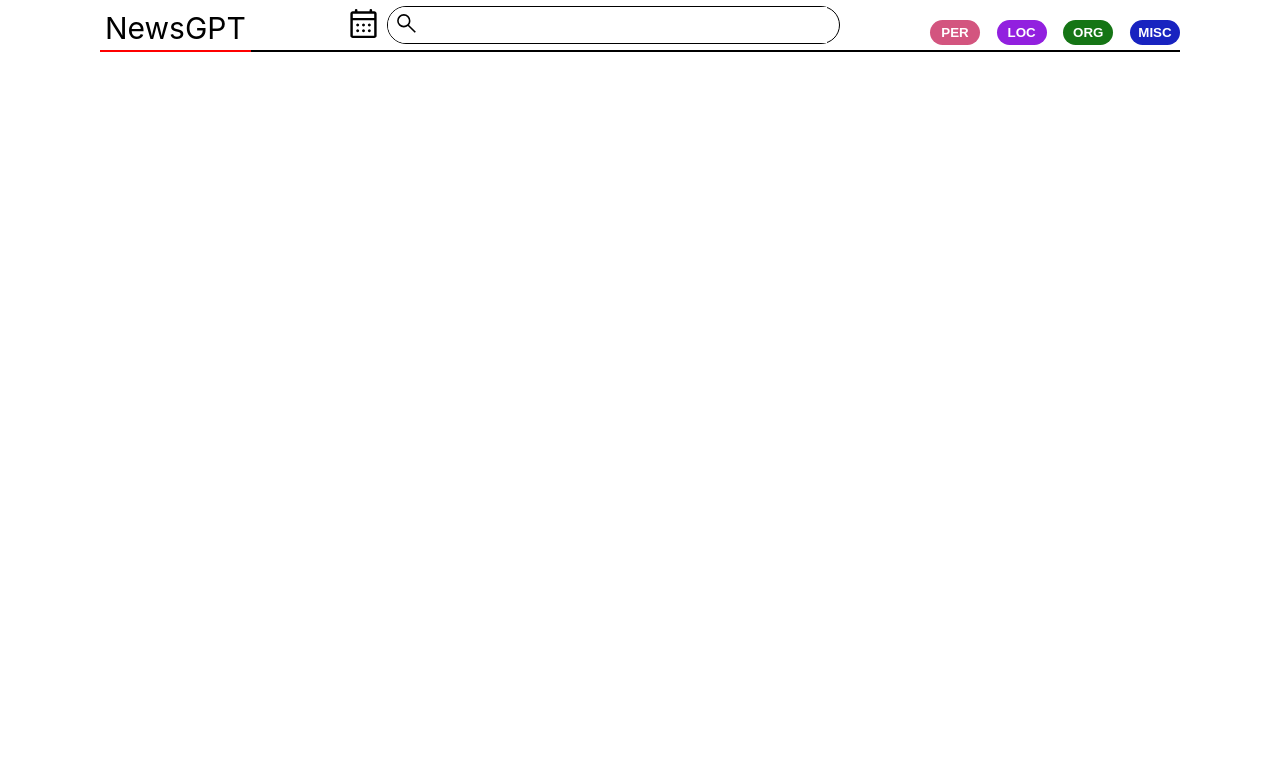
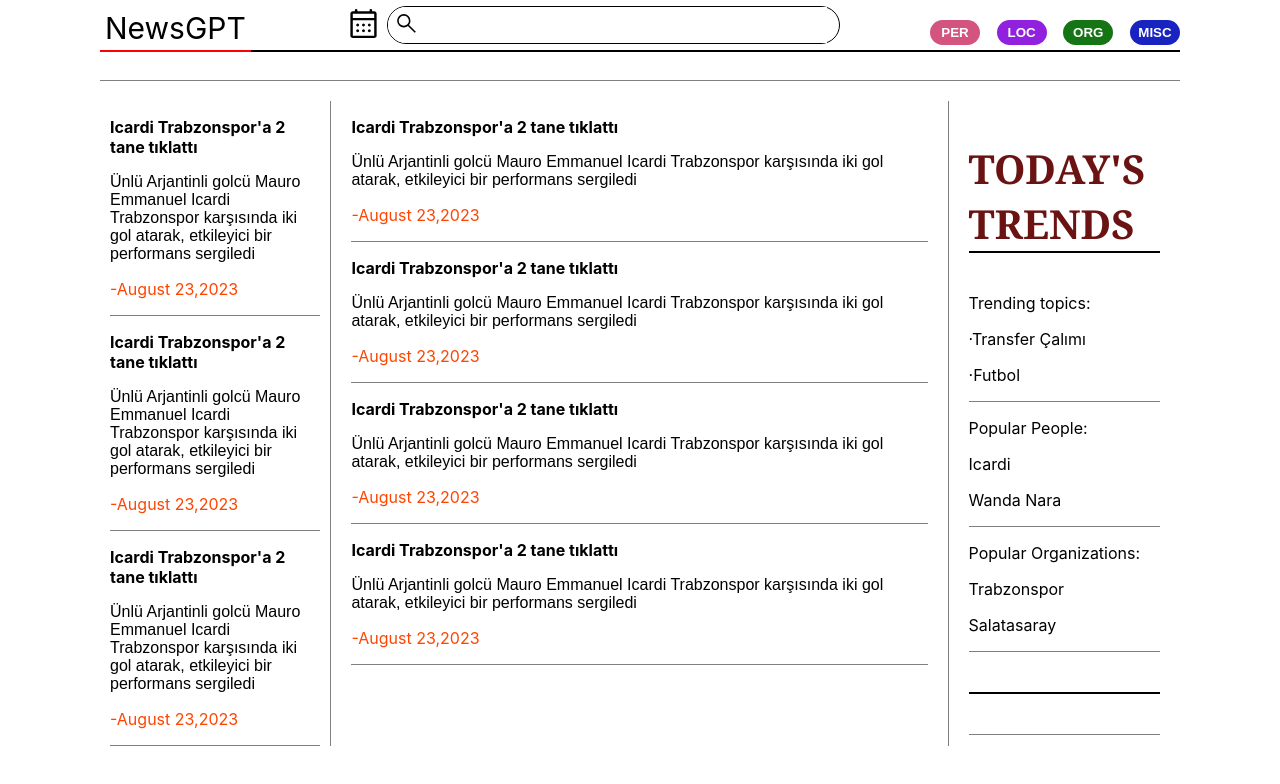
Before and after one commit to ddemo-hub/news-scan-frontend, a React (Create React App) app: page / in a window 1280 px wide. Shown: the top 784 px of the page. Built offline with nearby package versions, Linux system fonts and the light colour scheme.

Commit message:
main body added (right part hasn't finished yet)

```diff
--- a/src/app/App.js
+++ b/src/app/App.js
@@ -1,11 +1,13 @@
 import './App.css';
 import React from 'react';
 import UserHeader from '../components/UserHeader';
-
+import NewsGrid from '../components/NewsGrid'
 function App() {
   return (
-
-    <div> <UserHeader /> </div>
+  <body>
+    <div><UserHeader /></div>
+    <div><NewsGrid /></div>
+  </body>
   );
 }
 
--- /dev/null
+++ b/src/components/NewsGrid.css
@@ -0,0 +1,76 @@
+.NewsGrids {
+    margin-top: 80px;
+    margin-left: 100px;
+    margin-right: 100px ;
+    border-top: 1px solid gray;
+    display: grid;
+    grid-template-columns: 0.75fr 2fr 0.75fr;
+
+}
+
+.left-part {
+    border-right : 1px solid gray;
+    margin-top: 20px;
+
+}
+
+.middle-part {
+    border-right : 1px solid gray;
+    margin-top: 20px;
+}
+
+.right-part {
+    border-left: 1px solid gray;
+    position: sticky;
+    margin-top: 20px;
+    margin-left: -1px;
+    height:80vh;
+}
+
+.news-entry {
+    border-bottom: 1px solid gray;
+    margin-top: 5px;
+}
+
+.left-part .news-entry {
+    margin-left: 10px;
+    margin-right: 10px;
+
+
+}
+
+.middle-part .news-entry {
+    margin-left: 20px;
+    margin-right: 20px;
+
+}
+
+.news-title{
+    font-weight: bold;
+}
+
+.news-teaser{
+    font-family: Arial, Helvetica, sans-serif;
+}
+
+.news-date{
+    color: orangered;
+}
+
+.stats-entry{
+    margin-bottom: 40px;
+    margin-left:20px;
+    margin-right: 20px;
+}
+
+.stats-title{
+    font-size: 40px;
+    color:rgb(107, 19, 19);
+    font-family: Cambria, Cochin, Georgia, Times, 'Times New Roman', serif;
+    font-weight: bold;
+    border-bottom: 2px solid black;
+}
+
+.stats-contents{
+    border-bottom: 1px solid gray;
+}
--- /dev/null
+++ b/src/components/NewsGrid.js
@@ -0,0 +1,135 @@
+import React from "react";
+import './NewsGrid.css'
+
+
+function NewsGrid() {
+    return(
+        <div class='NewsGrids'>
+          <div class='left-part'>
+            <div class='news-entry'>
+              <p class= 'news-title'>
+                Icardi Trabzonspor'a 2 tane tıklattı
+              </p>
+              <p class='news-teaser'>
+                Ünlü Arjantinli golcü Mauro Emmanuel Icardi Trabzonspor karşısında iki gol atarak, etkileyici bir performans sergiledi
+              </p>
+              <p class='news-date'>
+                -August 23,2023
+              </p>
+            </div>
+
+            <div class='news-entry'>
+              <p class= 'news-title'>
+                Icardi Trabzonspor'a 2 tane tıklattı
+              </p>
+              <p class='news-teaser'>
+                Ünlü Arjantinli golcü Mauro Emmanuel Icardi Trabzonspor karşısında iki gol atarak, etkileyici bir performans sergiledi
+              </p>
+              <p class='news-date'>
+                -August 23,2023
+              </p>
+            </div>
+            <div class='news-entry'>
+              <p class= 'news-title'>
+                Icardi Trabzonspor'a 2 tane tıklattı
+              </p>
+              <p class='news-teaser'>
+                Ünlü Arjantinli golcü Mauro Emmanuel Icardi Trabzonspor karşısında iki gol atarak, etkileyici bir performans sergiledi
+              </p>
+              <p class='news-date'>
+                -August 23,2023
+              </p>
+            </div>
+
+          </div>
+
+
+
+          <div class='middle-part'>
+            <div class='news-entry'>
+              <p class= 'news-title'>
+                Icardi Trabzonspor'a 2 tane tıklattı
+
+              </p>
+              <p class='news-teaser'>
+                Ünlü Arjantinli golcü Mauro Emmanuel Icardi Trabzonspor karşısında iki gol atarak, etkileyici bir performans sergiledi
+
+              </p>
+              <p class='news-date'>
+                -August 23,2023
+              </p>
+            </div>
+            <div class='news-entry'>
+              <p class= 'news-title'>
+                Icardi Trabzonspor'a 2 tane tıklattı
+              </p>
+              <p class='news-teaser'>
+                Ünlü Arjantinli golcü Mauro Emmanuel Icardi Trabzonspor karşısında iki gol atarak, etkileyici bir performans sergiledi
+              </p>
+              <p class='news-date'>
+                -August 23,2023
+              </p>
+            </div>
+            <div class='news-entry'>
+              <p class= 'news-title'>
+                Icardi Trabzonspor'a 2 tane tıklattı
+              </p>
+              <p class='news-teaser'>
+                Ünlü Arjantinli golcü Mauro Emmanuel Icardi Trabzonspor karşısında iki gol atarak, etkileyici bir performans sergiledi
+              </p>
+              <p class='news-date'>
+                -August 23,2023
+              </p>
+            </div>
+                        <div class='news-entry'>
+              <p class= 'news-title'>
+                Icardi Trabzonspor'a 2 tane tıklattı
+              </p>
+              <p class='news-teaser'>
+                Ünlü Arjantinli golcü Mauro Emmanuel Icardi Trabzonspor karşısında iki gol atarak, etkileyici bir performans sergiledi
+              </p>
+              <p class='news-date'>
+                -August 23,2023
+              </p>
+            </div>
+          </div>
+          <div class='right-part'>
+            <div class= 'stats-entry'>
+              <p class='stats-title'>TODAY'S TRENDS</p>
+              <div class='stats-contents'>
+                <p class='stats-subjects'>Trending topics:</p>
+                <p class='stats-article'>&#183;Transfer Çalımı</p>
+                <p class='stats-article'>&#183;Futbol</p>
+              </div>
+              <div class='stats-contents'>
+                <p class='stats-subjects'>Popular People:</p>
+                <p class='stats-article'>Icardi</p>
+                <p class='stats-article'>Wanda Nara</p>
+              </div>
+              <div class='stats-contents'>
+                <p class='stats-subjects'>Popular Organizations:</p>
+                <p class='stats-article'>Trabzonspor</p>
+                <p class='stats-article'>Salatasaray</p>
+              </div>
+            </div>
+
+            <div class= 'stats-entry'>
+              <p class='stats-title'></p>
+              <div class='stats-contents'>
+                <p class='stats-subjects'></p>
+                <p class='stats-article'></p>
+                <p class='stats-article'></p>
+                <p class='stats-article'></p>
+              </div>
+            </div>
+
+
+          </div>
+        </div>
+
+    );
+
+
+}
+
+export default NewsGrid;
--- a/src/components/UserHeader.css
+++ b/src/components/UserHeader.css
@@ -98,6 +98,7 @@
     border:none;
     outline:none;
     font-weight: bold;
+    cursor: pointer;
 
 }
 
--- a/src/components/UserHeader.js
+++ b/src/components/UserHeader.js
@@ -5,6 +5,7 @@
 
 function UserHeader() {
     return (
+
     <header class="header">
       <div class="left-section">
         NewsGPT
@@ -12,11 +13,11 @@
       </div>
       <div class="middle-section">
         <button class='calendar-button'>
-          <img class='calendar-icon' src={calendarIcon}></img>
+          <img class='calendar-icon' src={calendarIcon} alt=""></img>
         </button>
         <div class='searchbox'>
           <button class='search-button'>
-          <img class='search-icon' src={searchIcon}></img>
+          <img class='search-icon' src={searchIcon} alt=""></img>
           </button>
           <input class= 'search-bar' type="text"></input>
         </div>
@@ -30,7 +31,8 @@
     </header>
 
 
+
     );
 }
 
-export default UserHeader
+export default UserHeader;
```
Also changed, not shown: src/app/App.css (line endings or trailing spaces).
